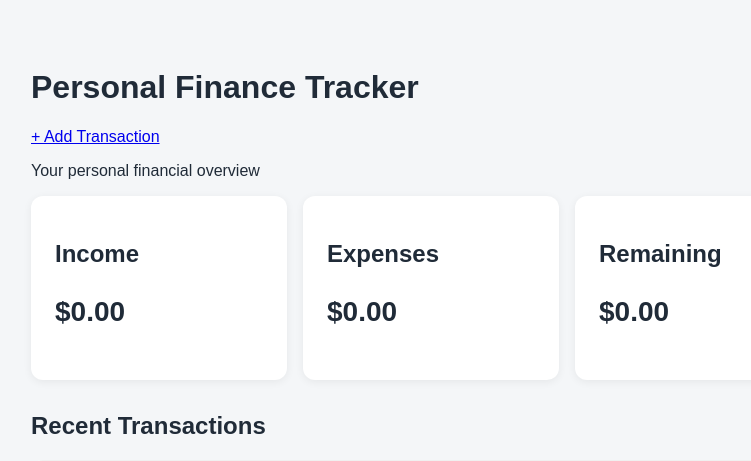
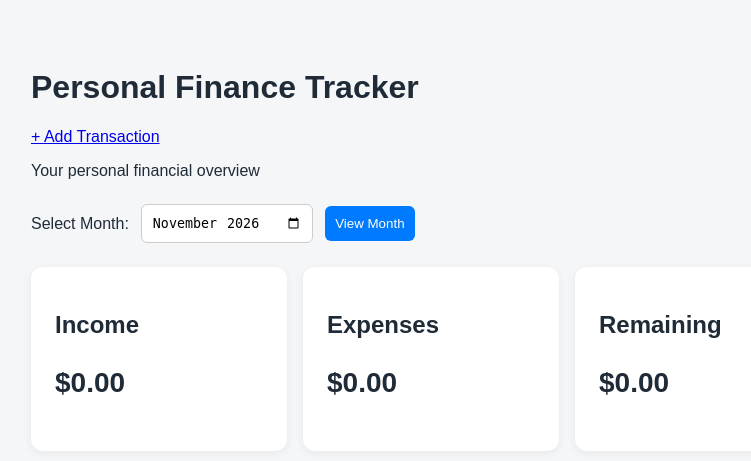
Before and after one commit to EZombek/personal-finance-tracker, a Django app: page / in a window 1280 px wide. Shown: the top 461 px of the page, without its empty margins (209-960 px from the left). Run offline with Django 5.2, Linux system fonts and the light colour scheme; data that the repository does not hold is empty.

Commit message:
Add monthly transaction filtering and tests

```diff
--- a/tracker/templates/tracker/dashboard.html
+++ b/tracker/templates/tracker/dashboard.html
@@ -55,6 +55,26 @@
         tr:last-child td {
             border-bottom: none;
         }
+
+        .month-filter {
+            display: flex;
+            align-items: center;
+            gap: 12px;
+            flex-wrap: wrap;
+            margin: 24px 0;
+        }
+        .month-filter input,
+        .month-filter button {
+            padding: 10px;
+            border-radius: 6px;
+            border: 1px solid #ccc;
+        }
+        .month-filter button {
+            background: #007bff;
+            color: white;
+            border: none;
+            cursor: pointer;
+        }
     </style>
 </head>
 <body>
@@ -62,6 +82,13 @@
         <h1>Personal Finance Tracker</h1>
         <p> <a href="{% url 'add_transaction' %}">+ Add Transaction</a></p>
         <p> Your personal financial overview</p>
+
+        <form method="get" class="month-filter">
+            <label for="month">Select Month:</label>
+            <input type="month" id="month" name="month" value="{{ selected_month }}">
+            <button type="submit">View Month</button>
+        </form>
+
         <div class="cards">
             <div class="card">
                 <h2>Income</h2>
--- a/tracker/views.py
+++ b/tracker/views.py
@@ -7,27 +7,36 @@ from .forms import TransactionForm
 from .models import Transaction
 
 def dashboard(request):
-    income = (
-        Transaction.objects
-        .filter(transaction_type="income")
-        .aggregate(total=Sum("amount"))["total"] or Decimal("0.00")
+    from datetime import date
+    today = date.today()
+
+    selected_month = request.GET.get("month", today.strftime("%Y-%m"))
+
+    try:
+        year, month = map(int, selected_month.split("-"))
+        selected_date = date(year, month, 1)
+    except (ValueError, TypeError):
+        selected_date = today.replace(day=1)
+
+    selected_month = selected_date.strftime("%Y-%m")
+    monthly_transactions = Transaction.objects.filter(
+        date__year=selected_date.year, date__month=selected_date.month
     )
 
-    expenses = (
-        Transaction.objects
-        .filter(transaction_type="expense")
-        .aggregate(total=Sum("amount"))["total"] or Decimal("0.00")
-    )
+    income = (monthly_transactions.filter(transaction_type="income").aggregate(total=Sum("amount"))["total"] or Decimal("0.00"))
+
+    expenses = (monthly_transactions.filter(transaction_type="expense").aggregate(total=Sum("amount"))["total"] or Decimal("0.00"))
 
     remaining = income - expenses
 
-    transactions = Transaction.objects.order_by("-date")[:10]
+    transactions = monthly_transactions.order_by("-date", "-id")
 
     context = {
         'income': income,
         'expenses': expenses,
         'remaining': remaining,
-        'transactions': transactions
+        'transactions': transactions,
+        'selected_month': selected_month
     }
 
     return render(request, 'tracker/dashboard.html', context)
```
Also changed, not shown: tracker/tests.py (+21 -4 lines).
